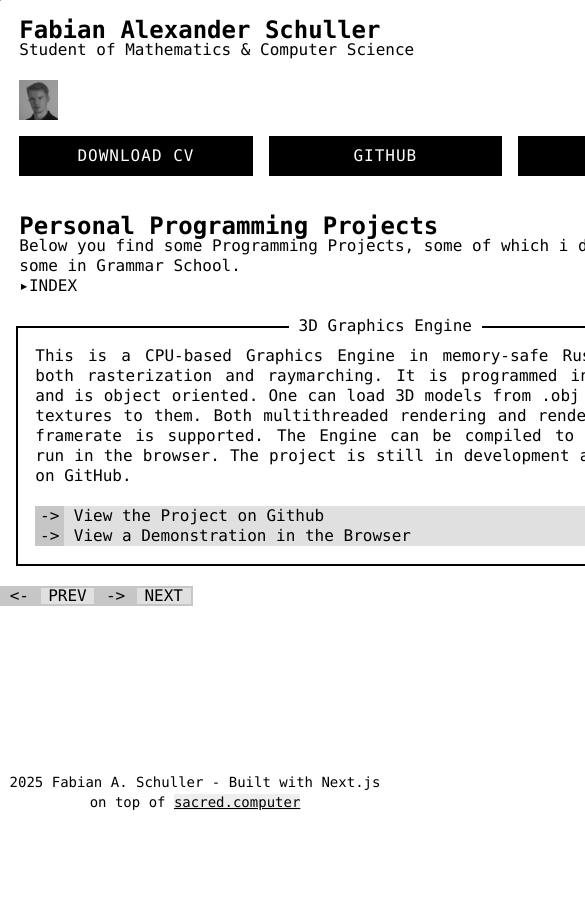
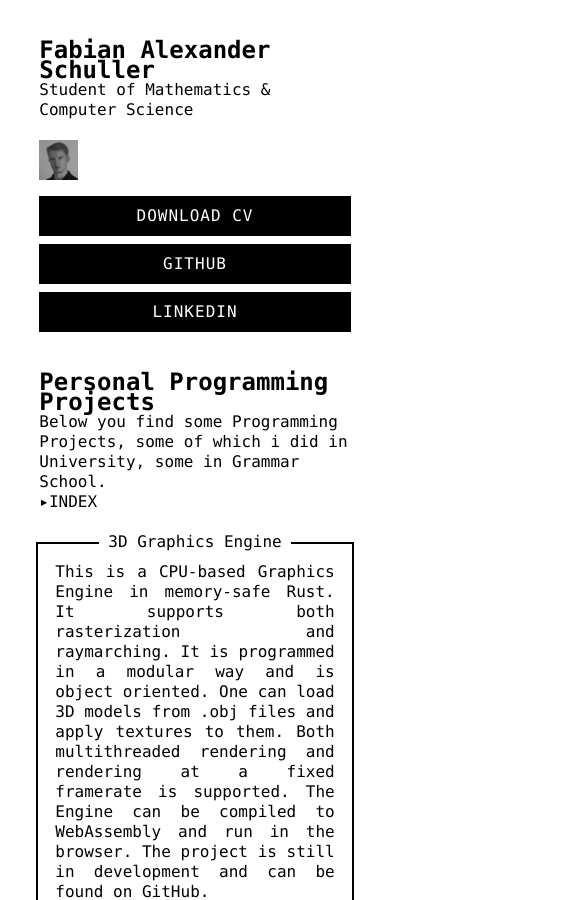
Before and after one commit to fabsch225/fabsch225.github.io, a Next.js app: page / in a window 390 px wide. Shown: the top 900 px of the page, 585 px wide, since content can reach past the window. Before the commit the page ends 844 px from the top, so only its background shows below. Built offline with nearby package versions, Linux system fonts and the light colour scheme; grey boxes are pictures that could not be loaded; a web font is replaced by a local one.

Commit message:
reactive

```diff
--- a/app/layout.tsx
+++ b/app/layout.tsx
@@ -6,6 +6,19 @@ export default function RootLayout({ children }: { children: React.ReactNode })
       <head>
         <meta charSet="utf-8" />
         <title>Fabian Schuller Portfolio</title>
+        <style>{`
+          html, body {
+              -ms-overflow-style: none; /* IE and Edge */
+              scrollbar-width: none;    /* Firefox */
+              overflow: -moz-scrollbars-none; /* Old Firefox */
+
+              &::-webkit-scrollbar {    /* Chrome, Safari and Opera */
+                display: none;
+                width: 0;
+                height: 0;
+              }
+            }
+        `}</style>
       </head>
       <body className="theme-light">
         <Providers>{children}</Providers>
--- a/app/page.tsx
+++ b/app/page.tsx
@@ -19,6 +19,7 @@ import DefaultLayout from '@components/page/DefaultLayout';
 
 import Carousel, { CarouselHandle } from '@components/custom/Carousel';
 import { useEffect, useRef } from 'react';
+import ButtonStack from '@root/components/custom/ButtonStack';
 
 //cv link
 const cv_link = "https://www.dropbox.com/scl/fi/4an8ph14t0xsmdi0id2a3/cv-Fabian-Schuller.pdf?rlkey=1ccm13z8adnjol1vtzx8q9aou&st=4zivvvo4&dl=1";
@@ -96,7 +97,7 @@ export default function Portfolio() {
           <Avatar src="./1710766869672_black.jpeg" href='mailto:fbn.schllr@gmail.com'/>
         </Row>
         <Row>
-          <div style={{ display: 'flex', gap: '1rem', justifyContent: 'center', marginTop: '1rem' }}>
+        <ButtonStack>
             <Button onClick={() => window.open(cv_link)}>
               Download CV
             </Button>
@@ -106,7 +107,7 @@ export default function Portfolio() {
             <Button onClick={() => window.open('https://www.linkedin.com/in/fabian-schuller/')}>
               LinkedIn
             </Button>
-          </div>
+          </ButtonStack>
         </Row>
       </Grid>
       <Grid>
--- /dev/null
+++ b/components/custom/ButtonStack.module.scss
@@ -0,0 +1,11 @@
+.buttonStack {
+    display: flex;
+    gap: 1rem;
+    justify-content: center;
+    margin-top: 1rem;
+    @media (max-width: 768px) {
+      flex-direction: column;
+      width: 100%;
+      gap: 0.5rem;
+    }
+}
--- /dev/null
+++ b/components/custom/ButtonStack.tsx
@@ -0,0 +1,9 @@
+import styles from '@components/custom/ButtonStack.module.scss';
+
+export default function ButtonStack({ children }: { children: React.ReactNode[] }) {
+    return (
+      <div className={styles.buttonStack}>
+        {children}
+      </div>
+    );
+  }
--- a/components/page/DefaultLayout.module.scss
+++ b/components/page/DefaultLayout.module.scss
@@ -2,8 +2,9 @@
   max-width: 80ch;
   align-items: center;
   margin: 0 auto;
-  flex: 1;
   flex-direction: column;
+  padding: 1rem;
+  width: 100%;
 }
 
 .body {
@@ -11,6 +12,28 @@
   min-height: 100vh;
   display: flex;
   flex-direction: column;
+  width: 100%;
+  box-sizing: border-box;
+  overflow-x: hidden;
+  -ms-overflow-style: none;
+  scrollbar-width: none;
+
+  -ms-overflow-style: none;  /* IE and Edge */
+  scrollbar-width: none;     /* Firefox */
+
+  &::-webkit-scrollbar {     /* Chrome, Safari and Opera */
+    display: none;
+  }
+
+  @media (max-width: 768px) {
+    max-width: 95%;
+    padding: 0.5rem;
+  }
+
+  @media (max-width: 480px) {
+    max-width: 100%;
+    padding: 0.25rem;
+  }
 }
 
 .pixel {
@@ -19,4 +42,8 @@
   position: absolute;
   top: 0;
   width: 1px;
+
+  @media (max-width: 768px) {
+    display: none; // Hide pixel on mobile if not needed
+  }
 }
```
